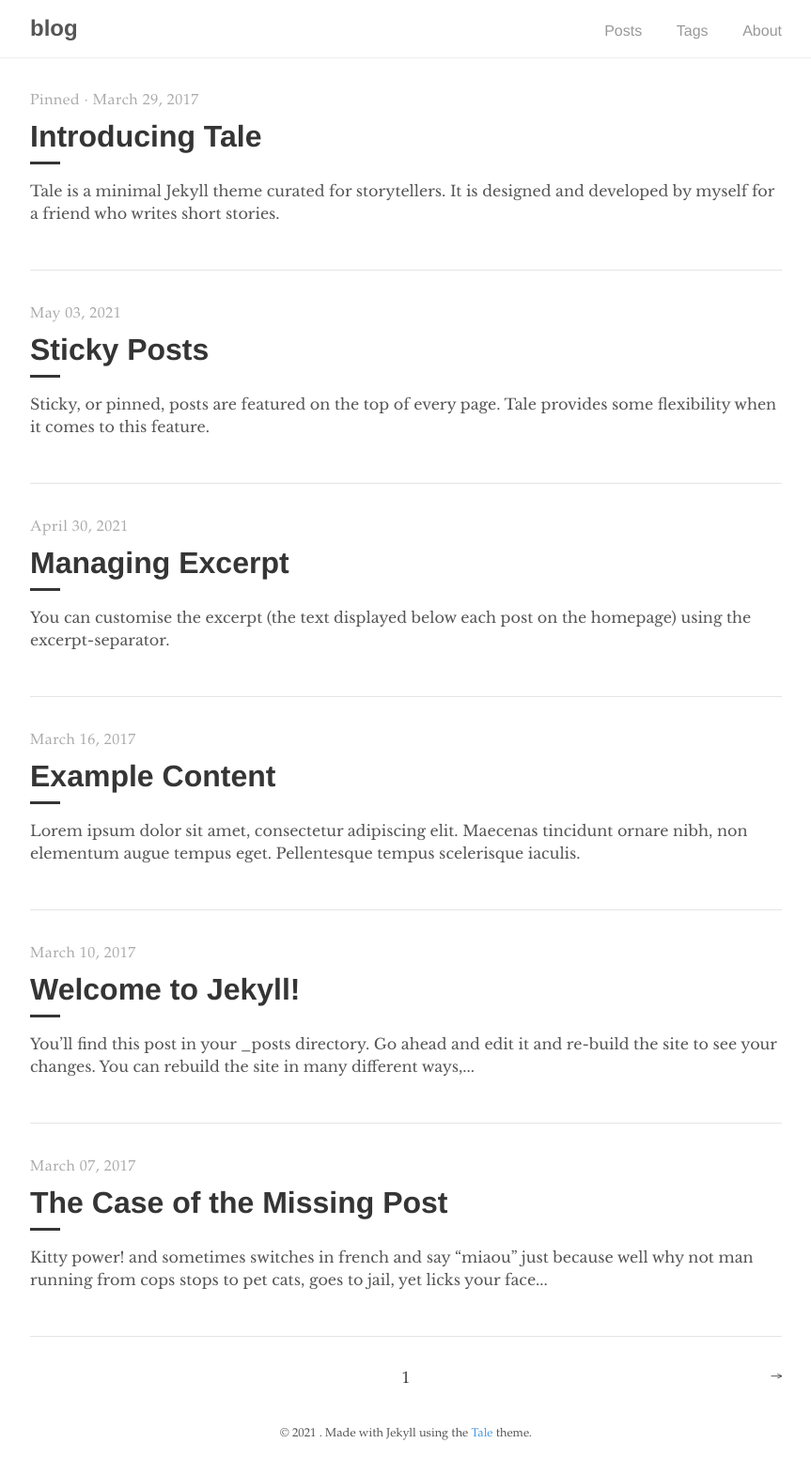
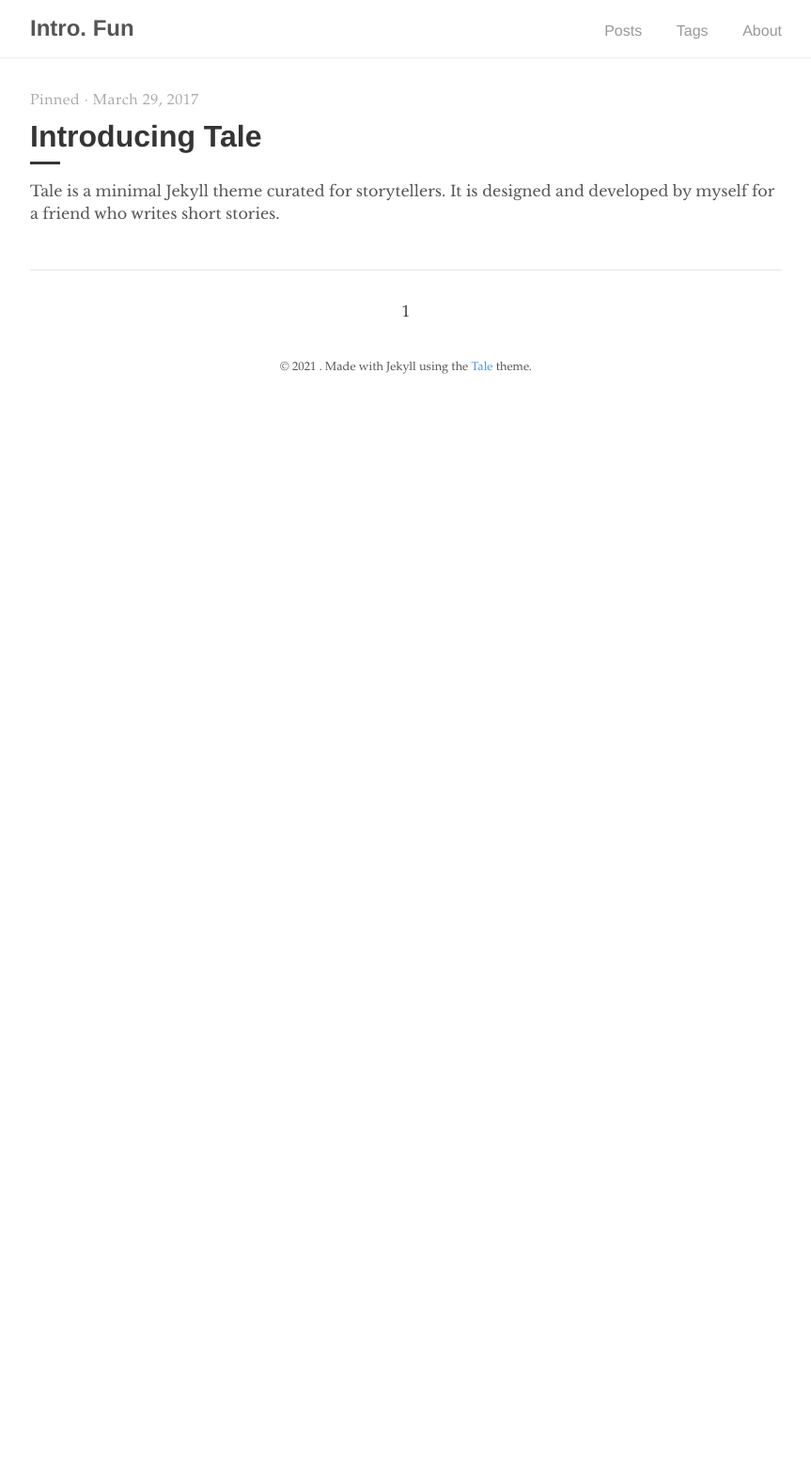
Before and after one commit to derrandz/blog, a Jekyll site: the page built from index.html, in a window 1280 px wide. Shown: the whole page at 94% size, without its empty margins (208-1071 px from the left). Built offline with Jekyll 4.4.1, drawn with Linux system fonts in a browser that asks for light colours; the list of posts is cut into pages by our own code; after the commit the page ends 900 px from its top, so only the background shows below that.

Commit message:
update: delete old posts and add title

```diff
--- a/_config.yml
+++ b/_config.yml
@@ -4,6 +4,8 @@ permalink:    /:year-:month-:day/:title
 paginate:     5
 
 url: "https://www.introfun.com"
+name: "Introspective Fun"
+title: "Intro. Fun"
 
 # Build settings
 markdown:       kramdown
--- a/_posts/2017-03-07-the-case-of-the-missing-post.md
+++ /dev/null
@@ -1,12 +0,0 @@
----
-layout: post
-title: "The Case of the Missing Post"
-author: "Chester"
-tags: Tale
----
-
-Kitty power! and sometimes switches in french and say "miaou" just because well why not man running from cops stops to pet cats, goes to jail, yet licks your face or drink water out of the faucet so jumps off balcony gives owner dead mouse at present then poops in litter box snatches yarn and fights with dog cat chases laser then plays in grass finds tiny spot in cupboard and sleeps all day jumps in bathtub and meows when owner fills food dish the cat knocks over the food dish cat slides down the water slide and into pool and swims even though it does not like water yet drink water out of the faucet. Pelt around the house and up and down stairs chasing phantoms.
-
-Sit in window and stare ooo, a bird! yum. Sit and stare. Sweet beast loves cheeseburgers. Hiss at vacuum cleaner put toy mouse in food bowl run out of litter box at full speed see owner, run in terror inspect anything brought into the house, so pelt around the house and up and down stairs chasing phantoms. Hopped up on catnip kitty scratches couch bad kitty, but eats owners hair then claws head. Lie on your belly and purr when you are asleep kitty power! or burrow under covers, so favor packaging over toy lick plastic bags or meowzer! yet unwrap toilet paper.
-
-[Cat Ipsum](http://www.catipsum.com/)
--- a/_posts/2017-03-10-welcome-to-jekyll.md
+++ /dev/null
@@ -1,26 +0,0 @@
----
-layout: post
-title:  "Welcome to Jekyll!"
-author: "Jekyll"
-tags: Jekyll
----
-
-You’ll find this post in your `_posts` directory. Go ahead and edit it and re-build the site to see your changes. You can rebuild the site in many different ways, but the most common way is to run `jekyll serve`, which launches a web server and auto-regenerates your site when a file is updated.
-
-To add new posts, simply add a file in the `_posts` directory that follows the convention `YYYY-MM-DD-name-of-post.ext` and includes the necessary front matter. Take a look at the source for this post to get an idea about how it works.
-
-Jekyll also offers powerful support for code snippets: like these
-
-{% highlight ruby %}
-def print_hi(name)
-  puts "Hi, #{name}"
-end
-print_hi('Tom')
-#=> prints 'Hi, Tom' to STDOUT.
-{% endhighlight %}
-
-Check out the [Jekyll docs][jekyll-docs] for more info on how to get the most out of Jekyll. File all bugs/feature requests at [Jekyll’s GitHub repo][jekyll-gh]. If you have questions, you can ask them on [Jekyll Talk][jekyll-talk].
-
-[jekyll-docs]: https://jekyllrb.com/docs/home
-[jekyll-gh]:   https://github.com/jekyll/jekyll
-[jekyll-talk]: https://talk.jekyllrb.com/
--- a/_posts/2017-03-16-example-content.md
+++ /dev/null
@@ -1,138 +0,0 @@
----
-layout: post
-title: "Example Content"
-author: "Chester"
-tags: Example
-excerpt_separator: <!--more-->
----
-
-Lorem ipsum dolor sit amet, consectetur adipiscing elit. Maecenas tincidunt ornare nibh, non elementum augue tempus eget. Pellentesque tempus scelerisque iaculis.<!--more--> Nullam interdum ultricies nibh quis sollicitudin. Donec ornare fermentum facilisis. Ut at sem ac sem imperdiet varius a eget tortor. Nam eu augue eget orci semper maximus in eget augue. Mauris ornare, nisl ut suscipit consectetur, mi quam interdum tellus, at rutrum quam eros ultrices mi.
-
-# Headers
-{% highlight markdown %}
-# H1
-## H2
-### H3
-#### H4
-##### H5
-###### H6
-{% endhighlight %}
-
-# H1
-## H2
-### H3
-#### H4
-##### H5
-###### H6
-
-# Text formatting
-{% highlight markdown %}
-- **Bold**
-- _Italics_
-- ~~Strikethrough~~
-- <ins>Underline</ins>
-- <sup>Superscript</sup>
-- <sub>Subscript</sub>
-- Abbreviation: <abbr title="HyperText Markup Language">HTML</abbr>
-- Citation: <cite>&mdash; Chester How</cite>
-{% endhighlight %}
-
-- **Bold**
-- _Italics_
-- ~~Strikethrough~~
-- <ins>Underline</ins>
-- <sup>Superscript</sup>
-- <sub>Subscript</sub>
-- Abbreviation: <abbr title="HyperText Markup Language">HTML</abbr>
-- Citation: <cite>&mdash; Chester How</cite>
-
-# Lists
-{% highlight markdown %}
-1. Ordered list item 1
-2. Ordered list item 2
-3. Ordered list item 3
-
-* Unordered list item 1
-* Unordered list item 2
-* Unordered list item 3
-{% endhighlight %}
-
-1. Ordered list item 1
-2. Ordered list item 2
-3. Ordered list item 3
-
-* Unordered list item 1
-* Unordered list item 2
-* Unordered list item 3
-
-# Links
-{% highlight markdown %}
-Check out tale on [GitHub](https://github.com/chesterhow/tale).
-{% endhighlight %}
-
-Check out tale on [GitHub](https://github.com/chesterhow/tale).
-
-# Images
-{% highlight markdown %}
-![Placeholder image](https://placehold.it/800x400 "Placeholder image")
-
-![Image with caption](https://placehold.it/700x400 "Image with caption")
-_This is an image with a caption_
-{% endhighlight %}
-
-![Placeholder image](https://placehold.it/800x400 "Placeholder image")
-
-![Image with caption](https://placehold.it/700x400 "Image with caption")
-_This is an image with a caption_
-
-# Code and Syntax Highlighting
-Use back-ticks for `inline code`. Multi-line code snippets are supported too through Pygments.
-
-{% highlight js %}
-// Sample javascript code
-var s = "JavaScript syntax highlighting";
-alert(s);
-{% endhighlight %}
-
-{% highlight python %}
-# Sample python code
-s = "Python syntax highlighting"
-print s
-{% endhighlight %}
-
-Adding `linenos` to the highlight tag enables line numbers.
-
-{% highlight js  linenos %}
-// Sample javascript code
-var s = "JavaScript syntax highlighting";
-alert(s);
-{% endhighlight %}
-
-# Blockquotes
-{% highlight markdown %}
-> Curabitur blandit tempus porttitor. Nullam quis risus eget urna mollis ornare vel eu leo. Nullam id dolor id nibh ultricies vehicula ut id elit.
-
-{% endhighlight %}
-
-> Curabitur blandit tempus porttitor. Nullam quis risus eget urna mollis ornare vel eu leo. Nullam id dolor id nibh ultricies vehicula ut id elit.
-
-# Horizontal Rule & Line Break
-{% highlight markdown %}
-Use `<hr>` for horizontal rules
-
-<hr>
-
-and `<br>` for line breaks.
-
-<br>
-{% endhighlight %}
-
-Use `<hr>` for horizontal rules
-
-<hr>
-
-and `<br>` for line breaks.
-
-<br>
-
-_The end_
--- a/_posts/2021-04-30-managing-excerpt.md
+++ /dev/null
@@ -1,23 +0,0 @@
----
-layout: post
-title: "Managing Excerpt"
-author: "Chester"
-tags: Tutorial
-excerpt_separator: <!--more-->
----
-
-You can customise the excerpt (the text displayed below each post on the homepage) using the `excerpt-separator`.<!--more--> Here's how you can do so!
-
-## Steps
-
-1. Add `excerpt_separator: <!--more-->` to the frontmatter of your blog post.
-
-2. Insert this `<!--more-->` at where you would like the excerpt to cut off in your blog post.
-
-### Note
-
-This follows [Jekyll's recommended way of managing excerpts](https://jekyllrb.com/docs/posts/#post-excerpts).
-
-## Example
-
-See [this post](https://github.com/chesterhow/tale/blob/master/_posts/2021-04-30-managing-excerpt.md) or the ["Introducing Tale" post](https://github.com/chesterhow/tale/blob/master/_posts/2017-03-29-introducing-tale.md).
--- a/_posts/2021-05-03-sticky-posts.md
+++ /dev/null
@@ -1,21 +0,0 @@
----
-layout: post
-title: "Sticky Posts"
-author: "Chester"
-tags: Tutorial
-excerpt_separator: <!--more-->
----
-
-Sticky, or pinned, posts are featured on the top of every page. Tale provides some flexibility when it comes to this feature.<!--more--> There is no limit on the number of sticky posts you can have. Although do note that each page will show all your sticky posts + the paginated posts. So if you have 4 sticky posts and 5 posts per page, each page can display up to 9 posts.
-
-## Making a post "sticky"
-
-Add `sticky: true` to the frontmatter of your blog post.
-
-### Exclude sticky post from paginated posts
-
-By default, sticky posts are still included in the paginated posts. To exclude a sticky post from paginated posts, add `hidden: true` to the frontmatter of that blog post.
-
-## Example
-
-See the ["Introducing Tale" post](https://github.com/chesterhow/tale/blob/master/_posts/2017-03-29-introducing-tale.md).
```
Also changed, not shown: _posts/2017-03-05-pagination-post.md (deleted, +0 -8 lines), _posts/2017-03-06-the-mystery-of-the-filler-post.md (deleted, +0 -14 lines).
